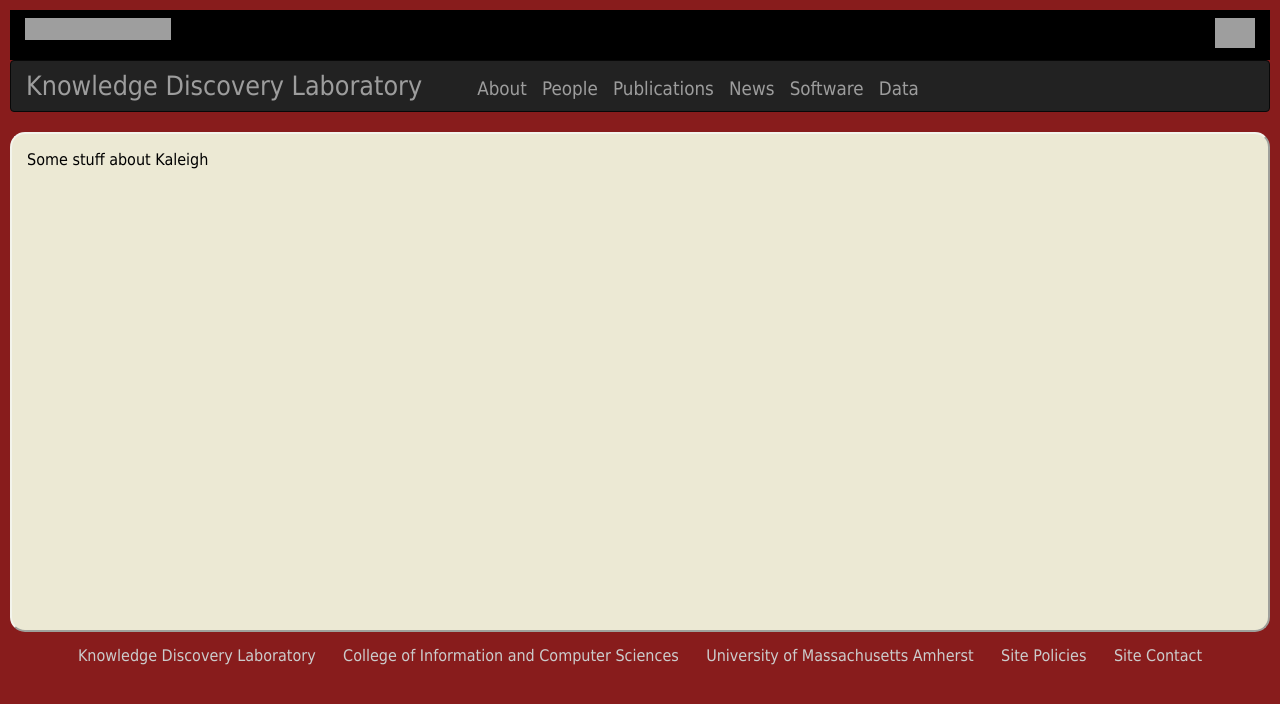
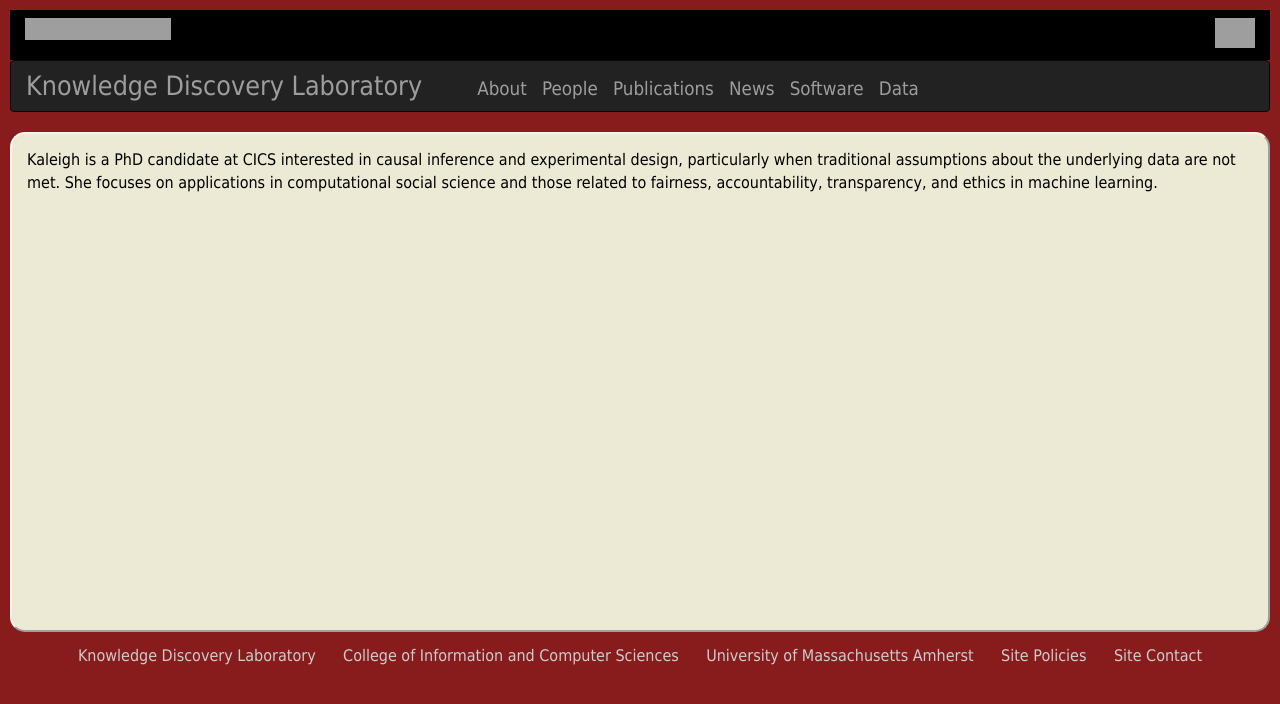
Before and after one commit to KDL-umass/kdl-umass.github.io, a Jekyll site: the page built from _people/clary.md, in a window 1280 px wide. Shown: the top 704 px of the page. Built offline with Jekyll 4.4.1, drawn with Linux system fonts in a browser that asks for light colours; nearby versions of some CDN libraries; comment, search, counter and statistics services are not loaded; grey boxes are pictures that could not be loaded.

Commit message:
Updated KC info

```diff
--- a/_people/clary.md
+++ b/_people/clary.md
@@ -6,4 +6,4 @@ role: Graduate Student
 webpage: http://cics.umass.edu/~kclary
 email: kclary@cs.umass.edu
 ---
-Some stuff about Kaleigh
+Kaleigh is a PhD candidate at CICS interested in causal inference and experimental design, particularly when traditional assumptions about the underlying data are not met. She focuses on applications in computational social science and those related to fairness, accountability, transparency, and ethics in machine learning.
```
